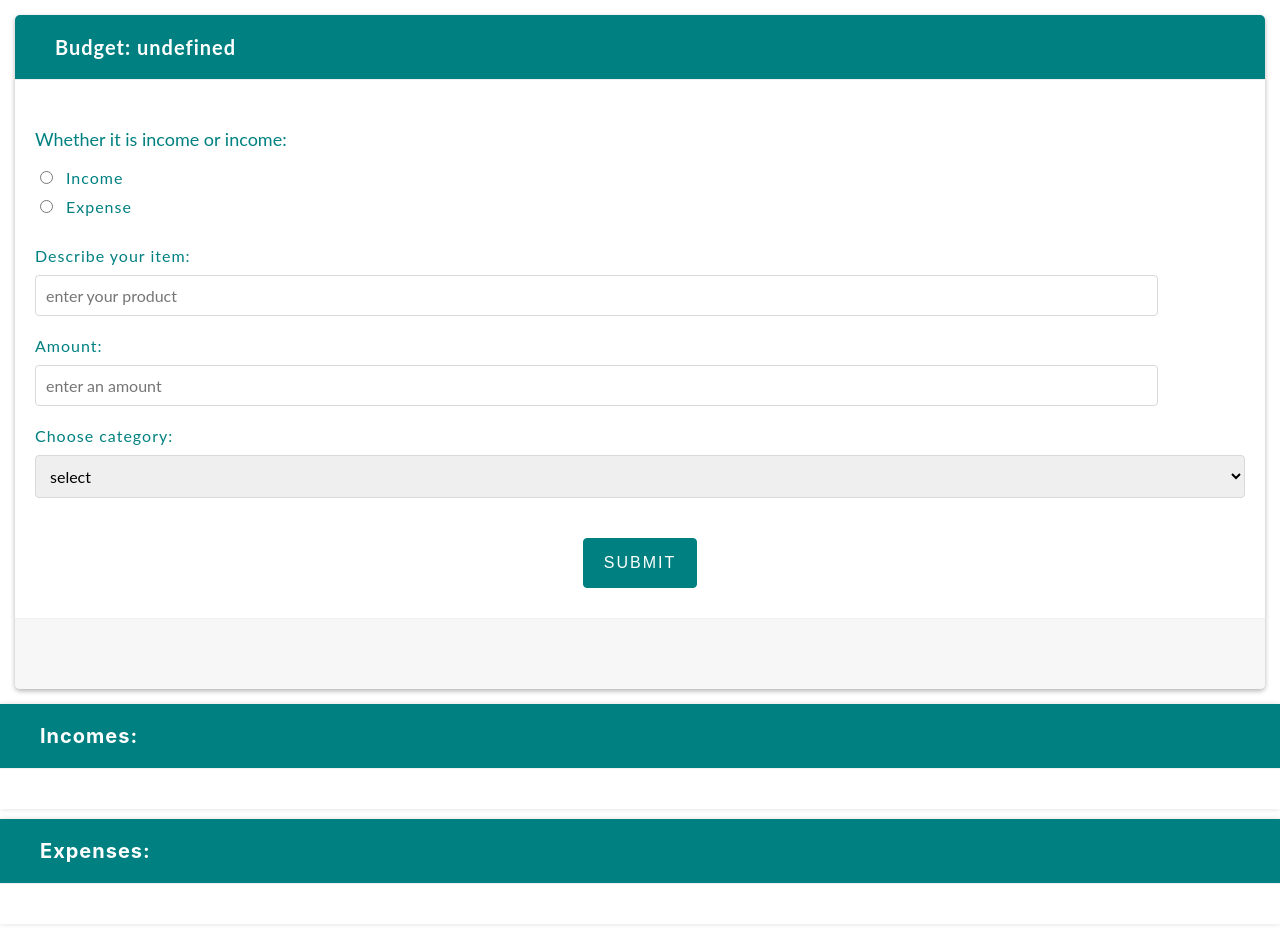
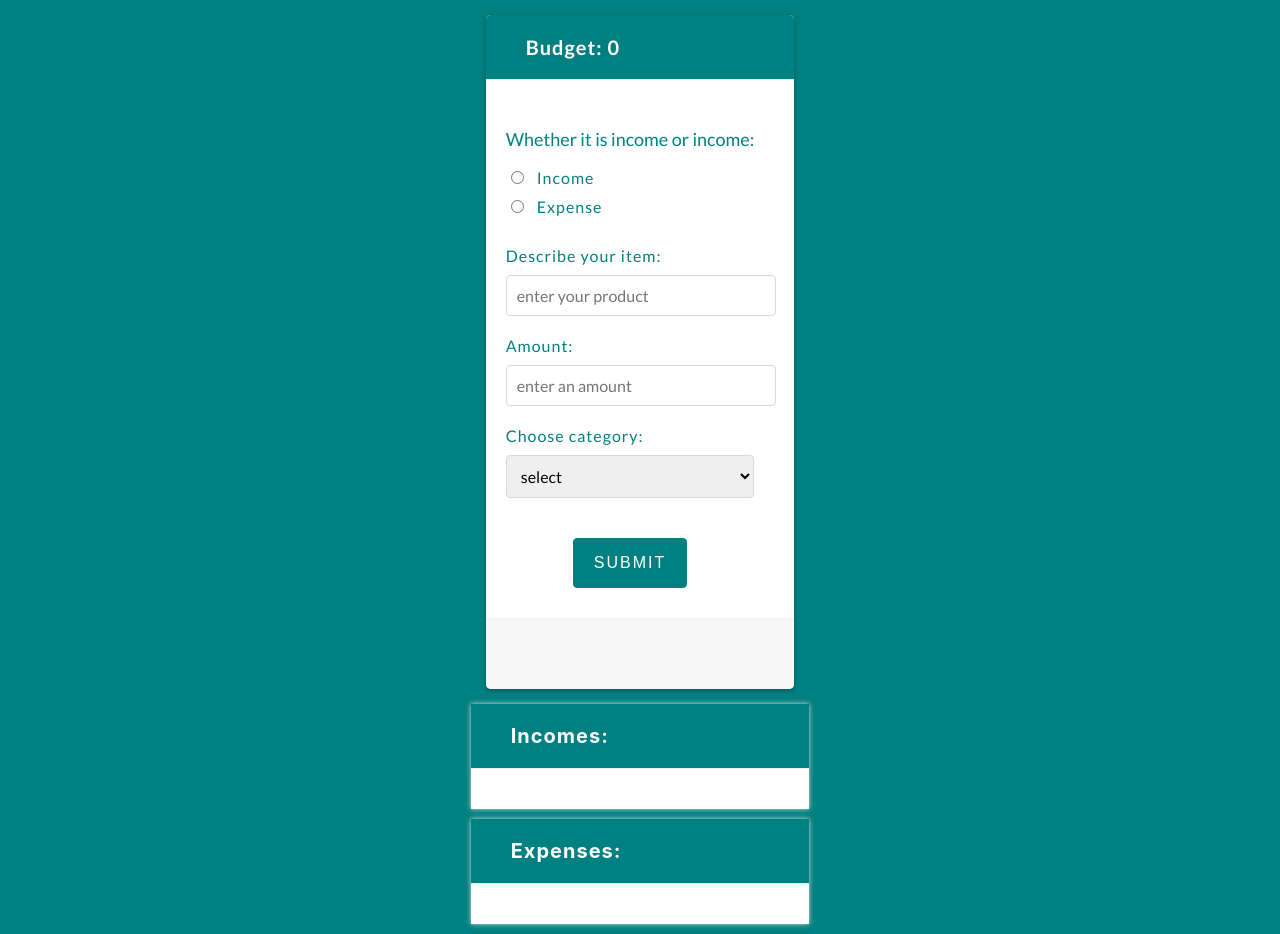
Before and after one commit to SzymonRojek/budget-calculator-react, a React (Create React App) app: page / in a window 1280 px wide. Built offline with nearby package versions, Linux system fonts and the light colour scheme.

Commit message:
add functionality and props

```diff
--- a/src/App.js
+++ b/src/App.js
@@ -1,17 +1,18 @@
 import { useState } from "react";
 import uuid from "react-uuid";
 import Form from "./components/Form";
-import { data } from "./data";
-
 import Section from "./common/Section/Section";
 import Statement from "./common/Statement/Statement";
+import { countBudget } from "./countBudget";
+
+import "./styles.css";
 
 export default function App() {
-  const [incomes, setIncomes] = useState();
-  const [expenses, setExpenses] = useState();
+  const [incomes, setIncomes] = useState([]);
+  const [expenses, setExpenses] = useState([]);
 
   const addSubmittedItem = (data) => {
-    const newData = {
+    const submittedData = {
       id: uuid(),
       statement: data.statement,
       product: data.product,
@@ -19,17 +20,31 @@ export default function App() {
       category: data.category,
     };
 
-    const expenseStatement = newData.filter(
-      (item) => item.statement === "expense"
-    );
-    setExpenses(expenseStatement);
+    submittedData.statement === "income"
+      ? setIncomes((prevState) => [...prevState, submittedData])
+      : setExpenses((prevState) => [...prevState, submittedData]);
   };
 
+  const handleRemoveIncomes = (id) =>
+    setIncomes(incomes.filter((item) => item.id !== id));
+
+  const handleRemoveExpenses = (id) =>
+    setExpenses(incomes.filter((item) => item.id !== id));
+
   return (
-    <>
-      <Form addSubmittedItem={addSubmittedItem} />
-      <Section title="Incomes:" body={<Statement data={incomes} />} />
-      <Section title="Expenses:" body={<Statement data={expenses} />} />
-    </>
+    <main className="main-container">
+      <Form
+        addSubmittedItem={addSubmittedItem}
+        countBudget={countBudget(incomes, expenses)}
+      />
+      <Section
+        title="Incomes:"
+        body={<Statement data={incomes} removeItem={handleRemoveIncomes} />}
+      />
+      <Section
+        title="Expenses:"
+        body={<Statement data={expenses} removeItem={handleRemoveExpenses} />}
+      />
+    </main>
   );
 }
```
